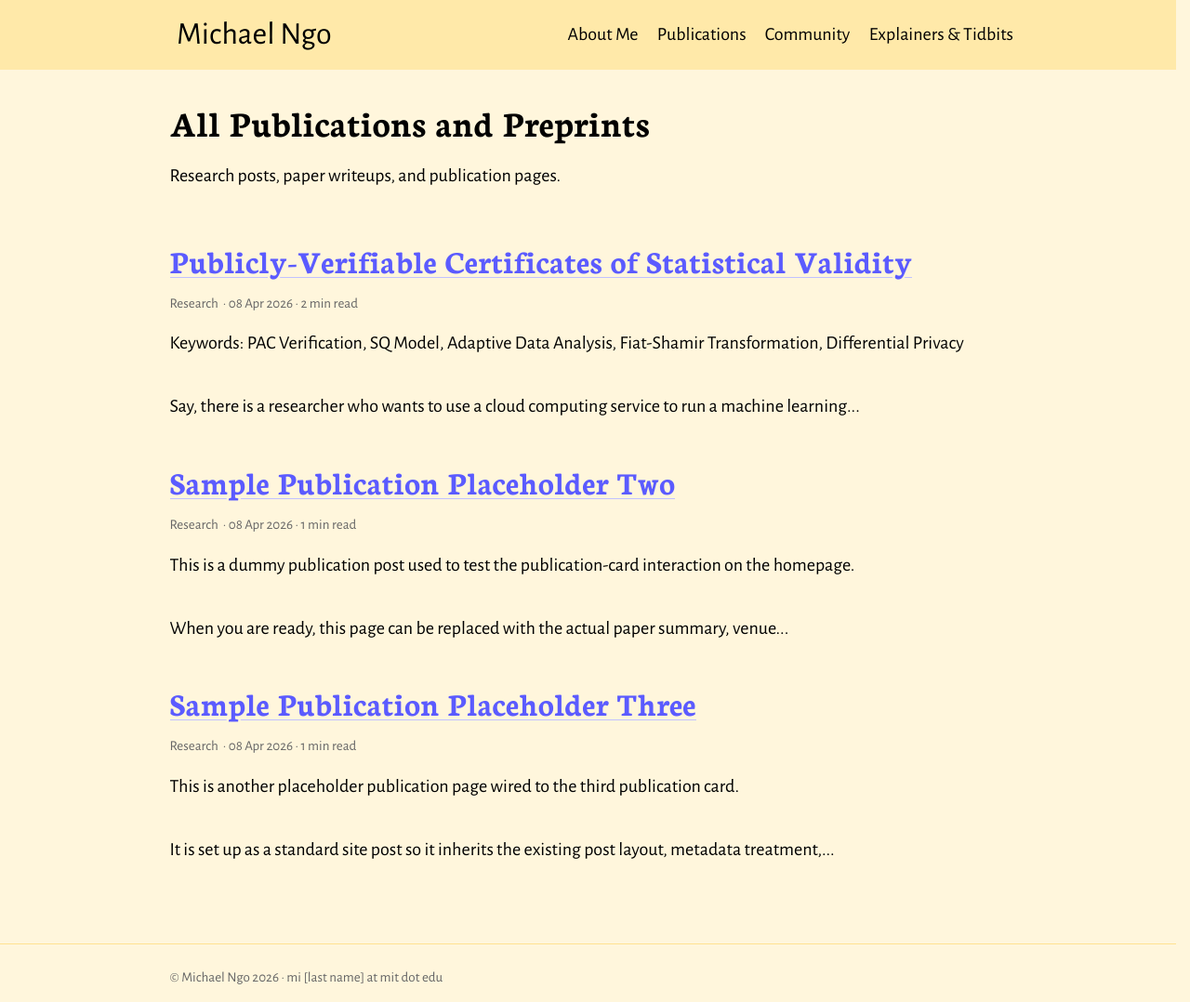
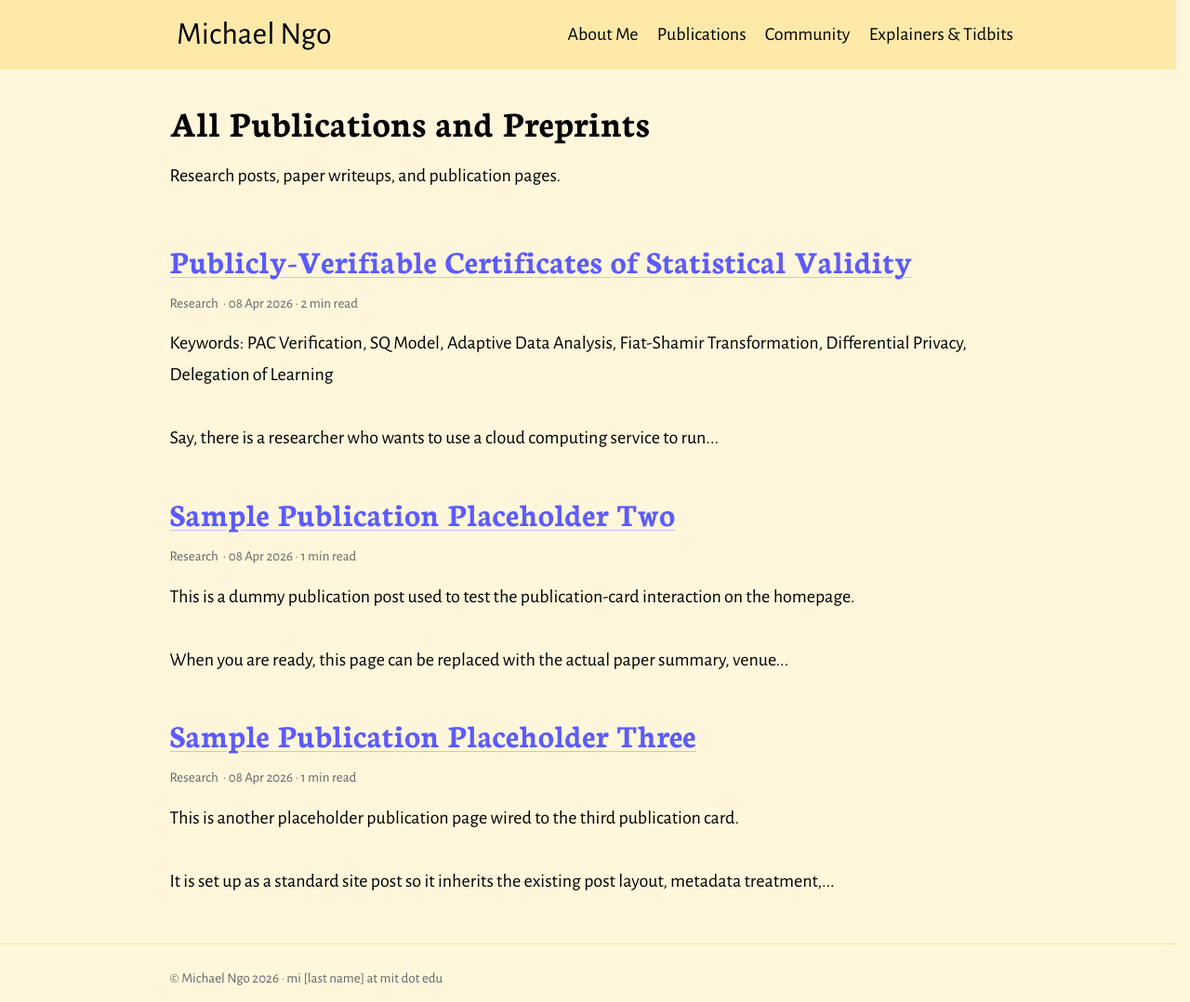
Before and after one commit to Mikonooooo/mikonooooo.github.io, a Jekyll site: the page built from research.md, in a window 1280 px wide and 1078 px high. Shown: the whole window at 93% size. Built offline with Jekyll 4.4.1, drawn with Linux system fonts in a browser that asks for light colours; some of the changed lines change nothing that is shown.

Commit message:
update pvcsv beginning format

```diff
--- a/_posts/2026-04-08-pvcsv.md
+++ b/_posts/2026-04-08-pvcsv.md
@@ -3,6 +3,10 @@
 category: Research
 permalink: /research/2026/04/08/pvcsv/
 ---
+
+---
+
+**Keywords:** PAC Verification, SQ Model, Adaptive Data Analysis, Fiat-Shamir Transformation, Differential Privacy, Delegation of Learning
 
 <div style="position: relative;  width: 80%; aspect-ratio: 960 / 569; margin: 0 auto;">
   <iframe
@@ -15,7 +19,7 @@
   ></iframe>
 </div>
 
-**Keywords:** PAC Verification, SQ Model, Adaptive Data Analysis, Fiat-Shamir Transformation, Differential Privacy
+---
 
 Say, there is a researcher who wants to use a cloud computing service to run a machine learning algorithm. In the present world, this is a _centralized model_ as in the researcher must trust the service to run their algorithm according to specification. But if the researcher cannot trust the service, what can we do instead?
 
```
